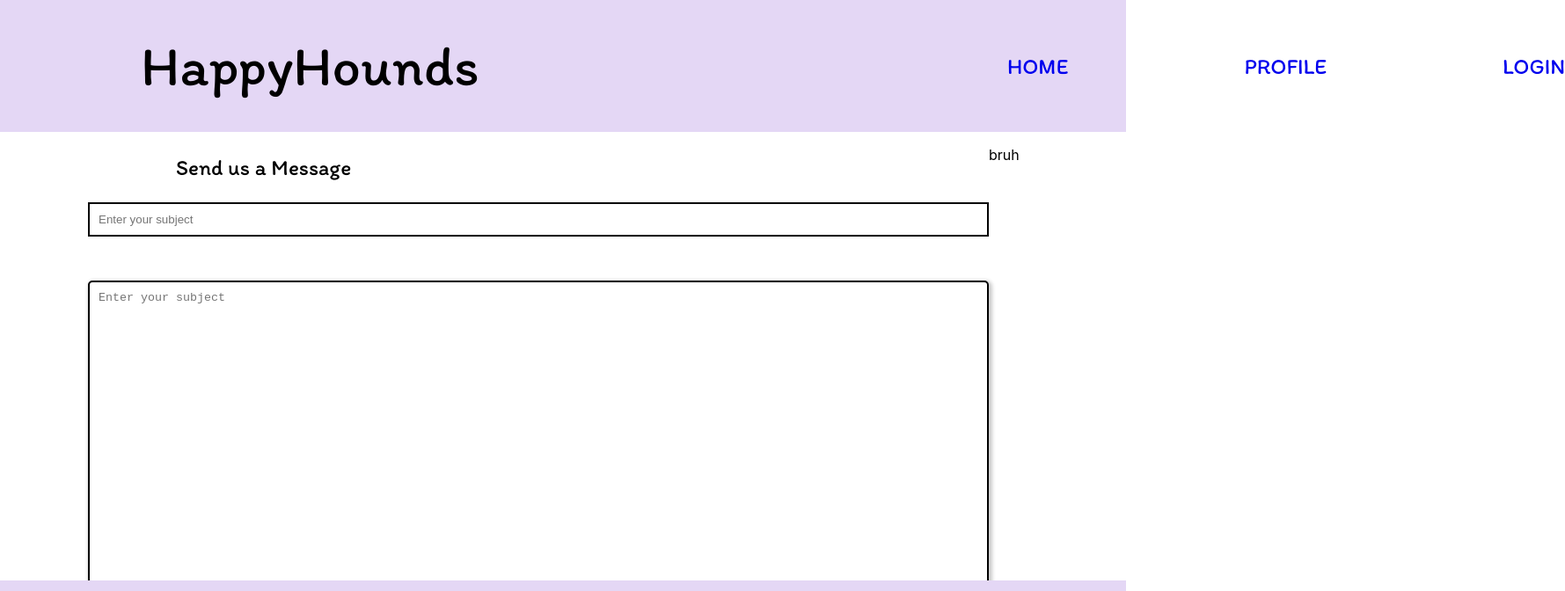
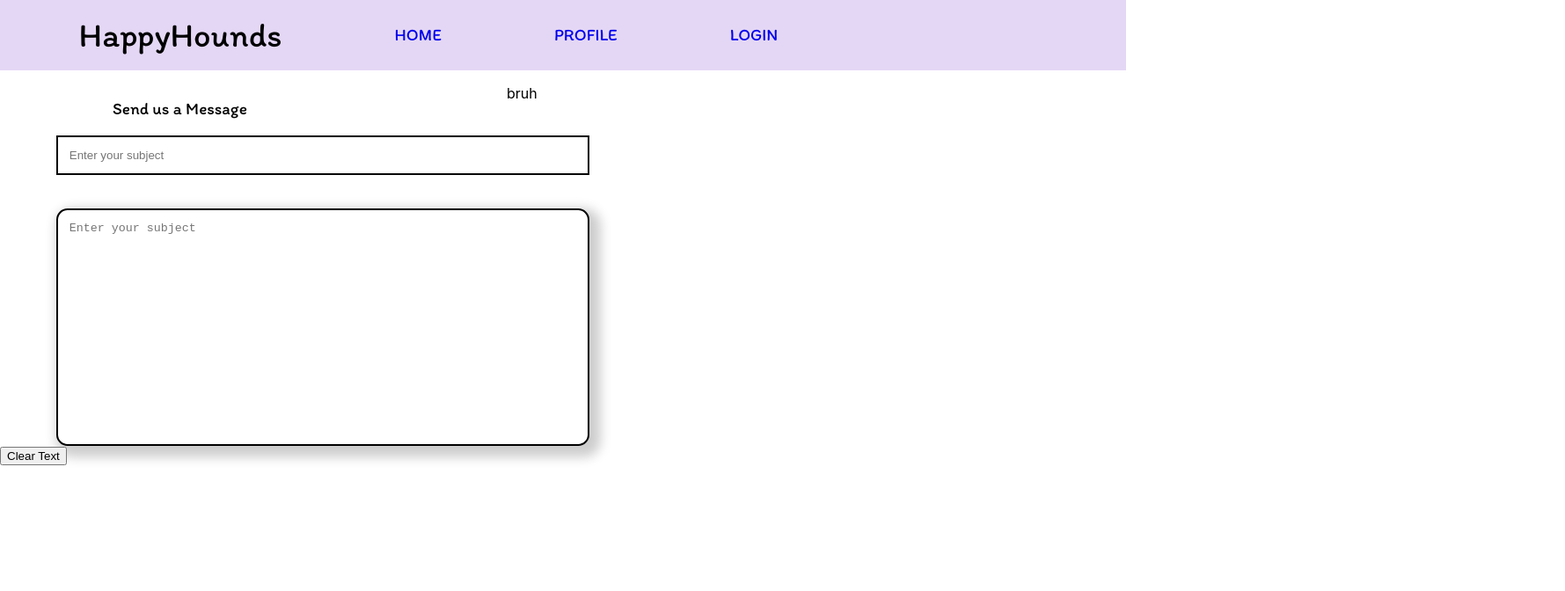
Before and after one commit to Rafid10023/Software, a React (Create React App) app in the folder my-react-app/: page / in a window 1280 px wide. Shown: the top 672 px of the page at 88% size, 1779 px wide, since content can reach past the window. Built offline with nearby package versions, Linux system fonts and the light colour scheme.

Commit message:
7th push

```diff
--- a/my-react-app/src/HomePage.css
+++ b/my-react-app/src/HomePage.css
@@ -10,112 +10,100 @@
     top: 0;
     left: 0;
     width: 100%;
-    height: 150px;
+    height: 10vh; /* Adjusted height relative to viewport height */
     background-color: #E4D7F5;
     box-sizing: border-box;
-    padding-left: 20px;
+    padding-left: 2vw; /* Adjusted padding relative to viewport width */
     text-align: left;
-    line-height: 150px;
+    line-height: 10vh; /* Adjusted line-height relative to viewport height */
     z-index: 1000;
     /* Add relative positioning */
     position: relative;
 }
-
-
 
 .footer {
     position: fixed; /* Position the footer fixed to the bottom */
     bottom: 0; /* Position at the bottom of the viewport */
     left: 0; /* Align to the left */
     width: 100%;
-    height: 140px; /* Footer height */
+    height: 10vh; /* Adjusted height relative to viewport height */
     background-color: #E4D7F5; /* Footer background color */
-    line-height: 172px; /* Center text vertically */
+    line-height: 10vh; /* Adjusted line-height relative to viewport height */
     z-index: 1000; /* Ensure it's above other content */
     text-align: left;
 }
 
 .Title {
     font-family: 'Itim', sans-serif; /* Apply Itim font to the body */
-    font-size: 64px;
+    font-size: 3vw; /* Adjusted font size relative to viewport width */
     font-weight: 400;
     margin: 0; /* Remove default margin */
     padding: 0; /* Remove default padding */
     display: inline-block;
-    padding-left: 140px;
+    padding-left: 5vw; /* Adjusted padding relative to viewport width */
 }
 
-.Home-page{
-    margin-left: 500px;
-    padding-left: 100px;
+.Home-page, .login, .profile, .contact {
+    margin-left: 5vw; /* Adjusted margin relative to viewport width */
+    padding-left: 5vw; /* Adjusted padding relative to viewport width */
     font-family: 'Itim', sans-serif; /* Apply Itim font to the body */
-    font-size: 25px;
+    font-size: 1.5vw; /* Adjusted font size relative to viewport width */
     text-decoration: none; /* Remove underline */
 }
-.login{
-    margin-left: 100px;
-    padding-left: 100px;
-    font-family: 'Itim', sans-serif; /* Apply Itim font to the body */
-    font-size: 25px;
-    text-decoration: none; /* Remove underline */
-}
-.profile{
-    margin-left: 100px;
-    padding-left: 100px;
-    font-family: 'Itim', sans-serif; /* Apply Itim font to the body */
-    font-size: 25px;
-    text-decoration: none; /* Remove underline */
-}
-.contact{
-    margin-left: 100px;
-    padding-left: 100px;
-    font-family: 'Itim', sans-serif; /* Apply Itim font to the body */
-    font-size: 25px;
-    text-decoration: none; /* Remove underline */
-}
+
 .allTextHeader {
     position: absolute;
     top: 50%; /* Vertically center the elements within the header */
     transform: translateY(-50%); /* Adjust for vertical centering */
-    left: 20px; /* Adjust as needed */
+    left: 2vw; /* Adjusted left position relative to viewport width */
     display: flex; /* Use flexbox for layout */
     align-items: center; /* Center items vertically */
 }
+
 .Text-Box-subject {
-    border: 2px solid black; /* Add solid black border */
-    padding: 10px; /* Add padding to create space between border and content */
+    border: 0.2vw solid black; /* Adjusted border width relative to viewport width */
+    padding: 1vw; /* Adjusted padding relative to viewport width */
     display: block;
-    margin-top: 10px;
-    margin-left: 100px;
-    width: 1000px;
-}
-.Text-Box-main{
-    border: 2px solid black; /* Add solid black border */
-    padding: 10px; /* Add padding to create space between border and content */
-    display: block;
-    margin-top: 50px;
-    margin-left: 100px;
-    width: 1000px;
-    height:600px;
-    resize: none;
-    box-shadow: 2px 2px 4px 2px rgba(0, 0, 0, 0.2);
-    border-radius: 5px;
+    margin-top: 1vw; /* Adjusted margin relative to viewport width */
+    margin-left: 5vw; /* Adjusted margin relative to viewport width */
+
+    width: 45vw; /* Set width to 45% of the viewport width */
 }
 
-.LeftBox{
-    flex: 1; /* Take up available space */
-}
-.main-content{
-    display: flex; /* Use flexbox for layout */
-}
-.RightBox{
-    flex: 1; /* Take up available space */
+.Text-Box-main {
+    border: 0.2vw solid black; /* Adjusted border width relative to viewport width */
+    padding: 1vw; /* Adjusted padding relative to viewport width */
+    display: block;
+    margin-top: 3vw; /* Adjusted margin relative to viewport width */
+    margin-left: 5vw; /* Adjusted margin relative to viewport width */
+
+    height: 30vh; /* Adjusted height relative to viewport height */
+    resize: none;
+    box-shadow: 0.5vw 0.5vw 1vw 0.5vw rgba(0, 0, 0, 0.2); /* Adjusted shadow relative to viewport width */
+    border-radius: 1vw; /* Adjusted border radius relative to viewport width */
+    width: 45vw; /* Set width to 45% of the viewport width */
 }
 
-.MessageTitle{
-    margin-left: 100px;
-    padding-left: 100px;
+.LeftBox {
+    flex: 1; /* Take up available space */
+    margin-top: 1vw; /* Adjusted margin relative to viewport width */
+    width: 45vw; /* Set width to 45% of the viewport width */
+}
+
+.main-content {
+    display: flex; /* Use flexbox for layout */
+    width: 45vw; /* Set width to 45% of the viewport width */
+}
+
+.RightBox {
+    flex: 1; /* Take up available space */
+    width: 45vw; /* Set width to 45% of the viewport width */
+}
+
+.MessageTitle {
+    margin-left: 5vw; /* Adjusted margin relative to viewport width */
+    padding-left: 5vw; /* Adjusted padding relative to viewport width */
     font-family: 'Itim', sans-serif; /* Apply Itim font to the body */
-    font-size: 25px;
+    font-size: 1.5vw; /* Adjusted font size relative to viewport width */
     text-decoration: none; /* Remove underline */
 }
```
